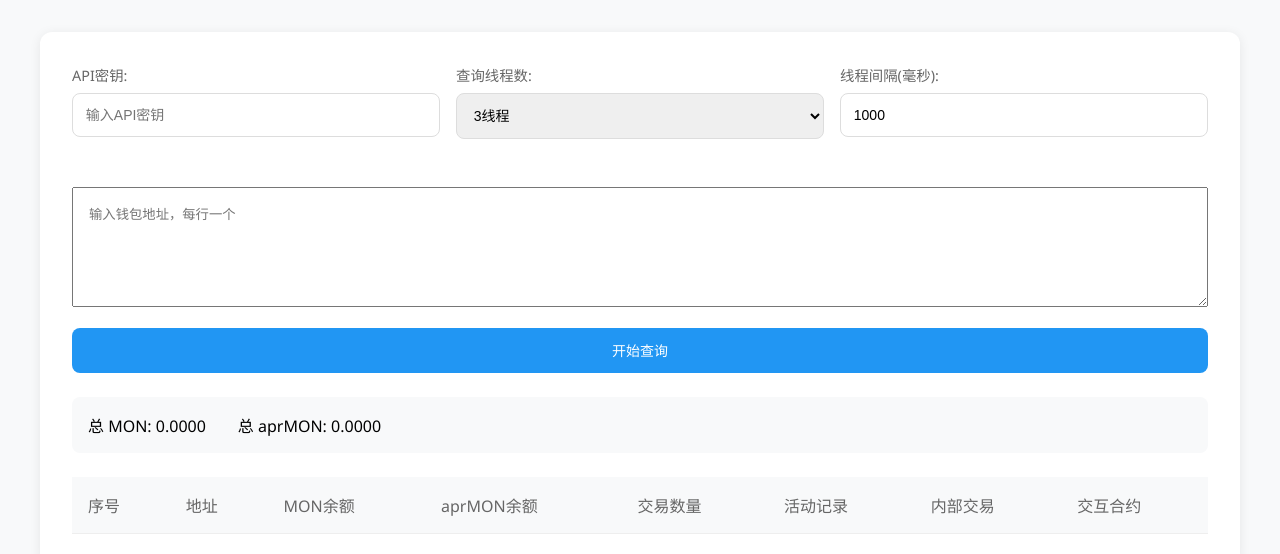
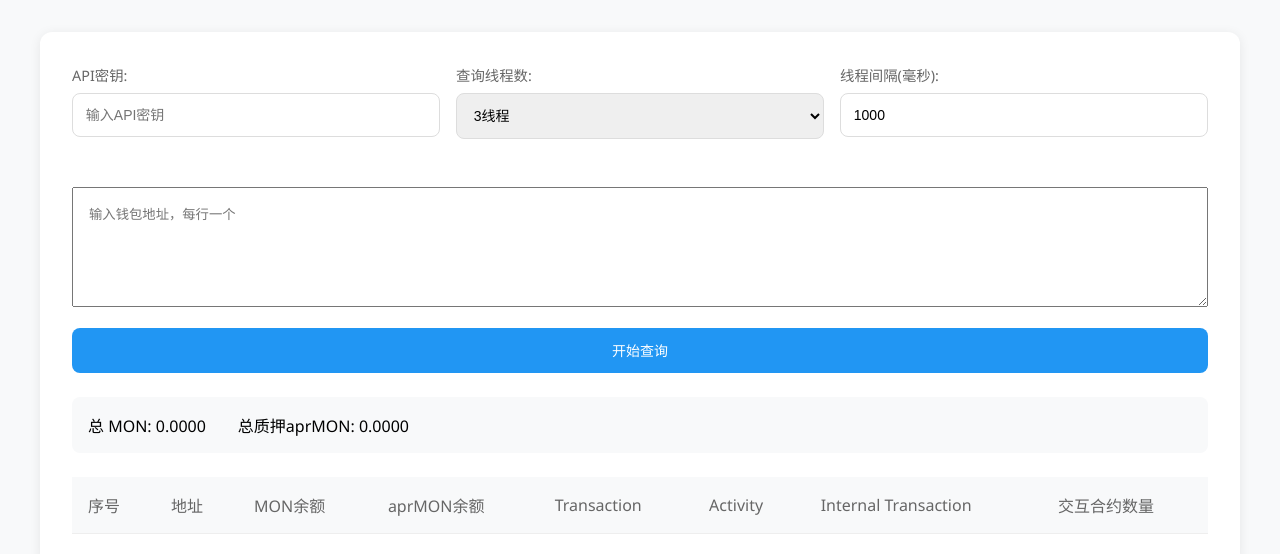
Before and after one commit to wmzbeidogsda/walletchecker, a plain HTML site: page index.html in a window 1280 px wide. Drawn offline with Linux system fonts and the light colour scheme.

Commit message:
index.html

```diff
--- a/index.html
+++ b/index.html
@@ -148,7 +148,7 @@
                 <span class="stat-value" id="totalMON">0.0000</span>
             </div>
             <div class="stat-item">
-                <span class="stat-label">总 aprMON:</span>
+                <span class="stat-label">总质押aprMON:</span>
                 <span class="stat-value" id="totalAprMON">0.0000</span>
             </div>
         </div>
@@ -160,10 +160,10 @@
                     <th>地址</th>
                     <th>MON余额</th>
                     <th>aprMON余额</th>
-                    <th>交易数量</th>
-                    <th>活动记录</th>
-                    <th>内部交易</th>
-                    <th>交互合约</th>
+                    <th>Transaction</th>
+                    <th>Activity</th>
+                    <th>Internal Transaction</th>
+                    <th>交互合约数量</th>
                 </tr>
             </thead>
             <tbody id="resultBody"></tbody>
```
